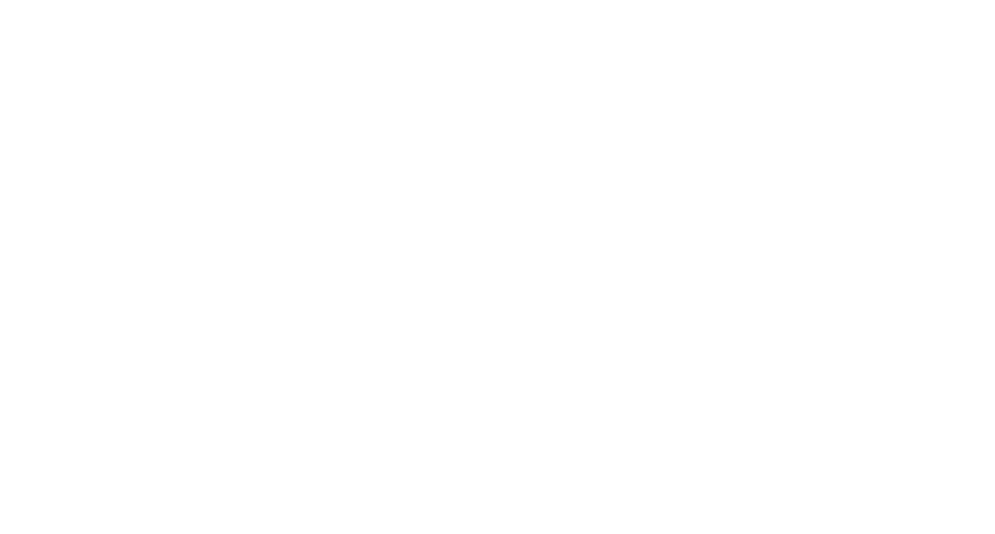
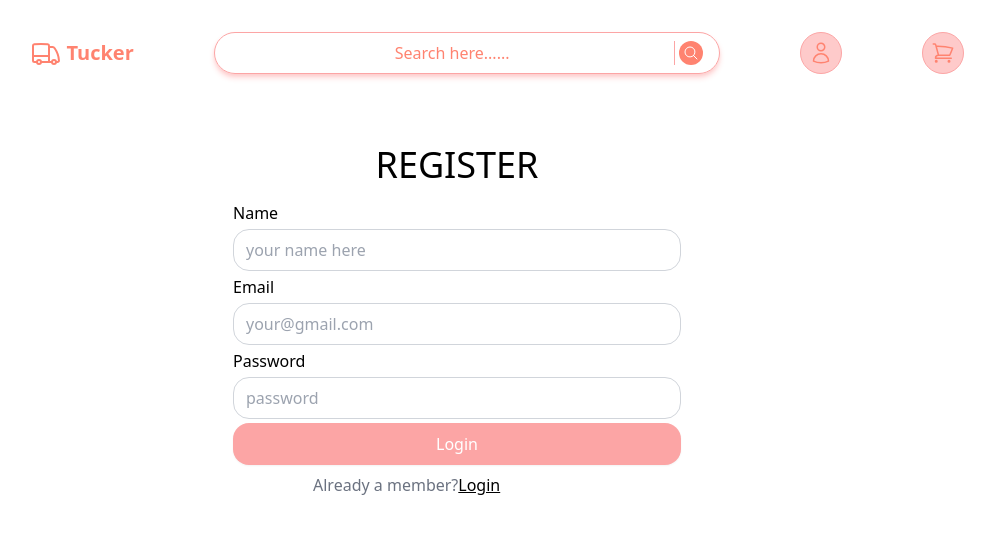
Before and after one commit to MIHIRI099/Food_Ordering_Website, a React (Vite) app in the folder vite-project/: page /register in a window 1280 px wide. Before the commit this address had no page. Shown: the top 534 px of the page, without its empty margins (183-1178 px from the left). Built offline with nearby package versions, Linux system fonts and the light colour scheme.

Commit message:
RegisterPage

```diff
--- a/vite-project/src/App.jsx
+++ b/vite-project/src/App.jsx
@@ -3,6 +3,7 @@
 import Index from "./pages/Index"
 import LoginPage from './pages/LoginPage'
 import Layout from './Layout'
+import RegisterPage from './pages/RegisterPage'
 
 function App() {
   return (
@@ -10,6 +11,7 @@
         <Route path='/' element ={<Layout/>}>
         <Route index element={<Index/>} />
         <Route path="/login" element={<LoginPage/>} />
+        <Route path="/register" element={<RegisterPage/>} />
         </Route>
      </Routes>
      )
--- a/vite-project/src/index.css
+++ b/vite-project/src/index.css
@@ -2,7 +2,7 @@
 @tailwind components;
 @tailwind utilities;
 
-input[type="text"],[type="email"],[type="password"],textarea,select {
+input[type="text"],[type="email"],[type="password"],[type="name"],textarea,select {
     @apply w-full my-1 px-3 py-2 border border-gray-300 rounded-2xl ;
 
 }
--- /dev/null
+++ b/vite-project/src/pages/RegisterPage.jsx
@@ -0,0 +1,26 @@
+import { Link } from "react-router-dom";
+
+export default function RegisterPage(){
+        return(
+            <div className="mt-4 grow flex items-center justify-around">
+            <div className="mb-60">
+                <h1 className="text-4xl text-center mb-4">REGISTER</h1>
+                <form className="max-w-md mx-auto ">
+                    <label htmlFor="">Name</label>
+                    <input type="name" placeholder="your name here"/>
+                    <label htmlFor="">Email</label>
+                    <input type="email" placeholder="your@gmail.com"/>
+                    <label htmlFor="">Password</label>
+                    <input type="password" placeholder="password" />
+                    <button className="primary">Login</button>
+                    <div className="text center py-2 ml-20 text-gray-500">Already a member?
+                    <Link className="underline text-black" to={'/login'}>Login</Link>
+                    </div>
+                </form>
+            </div>
+            </div>
+
+
+        )
+
+}
```
